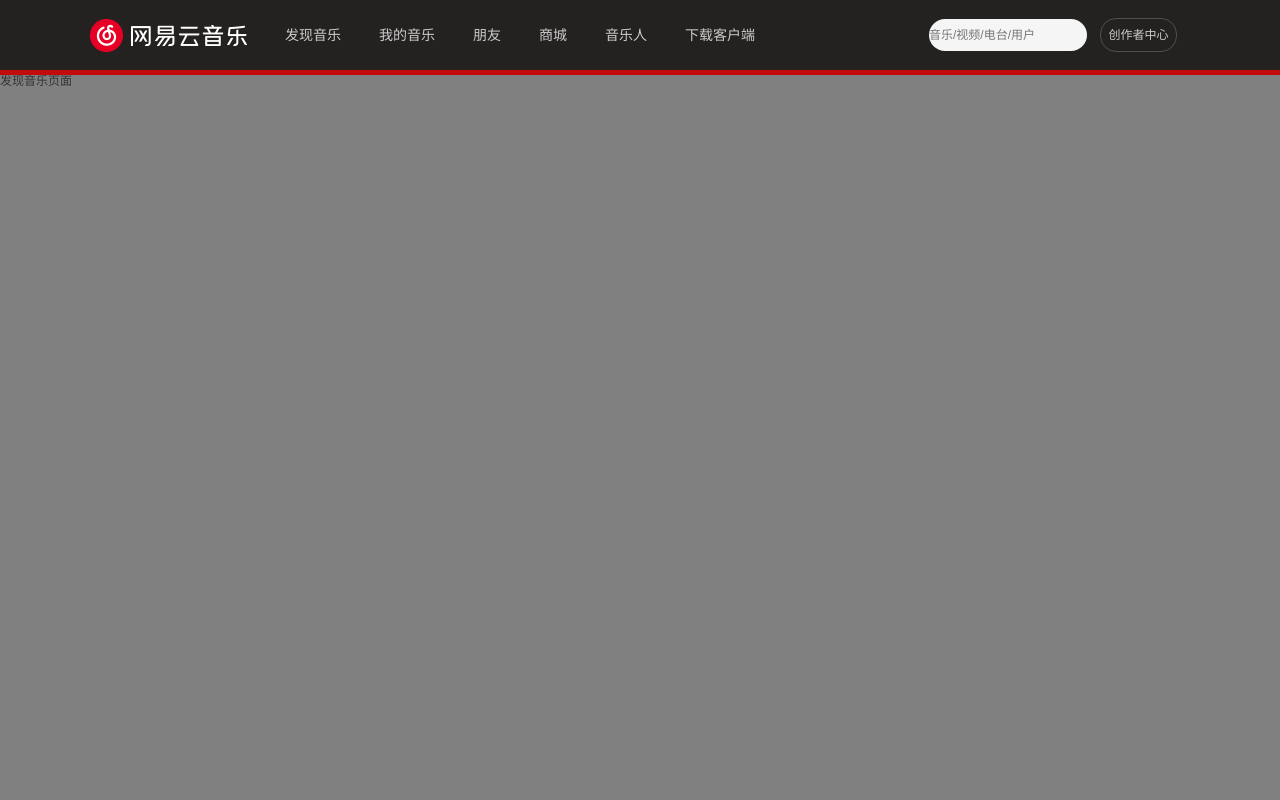
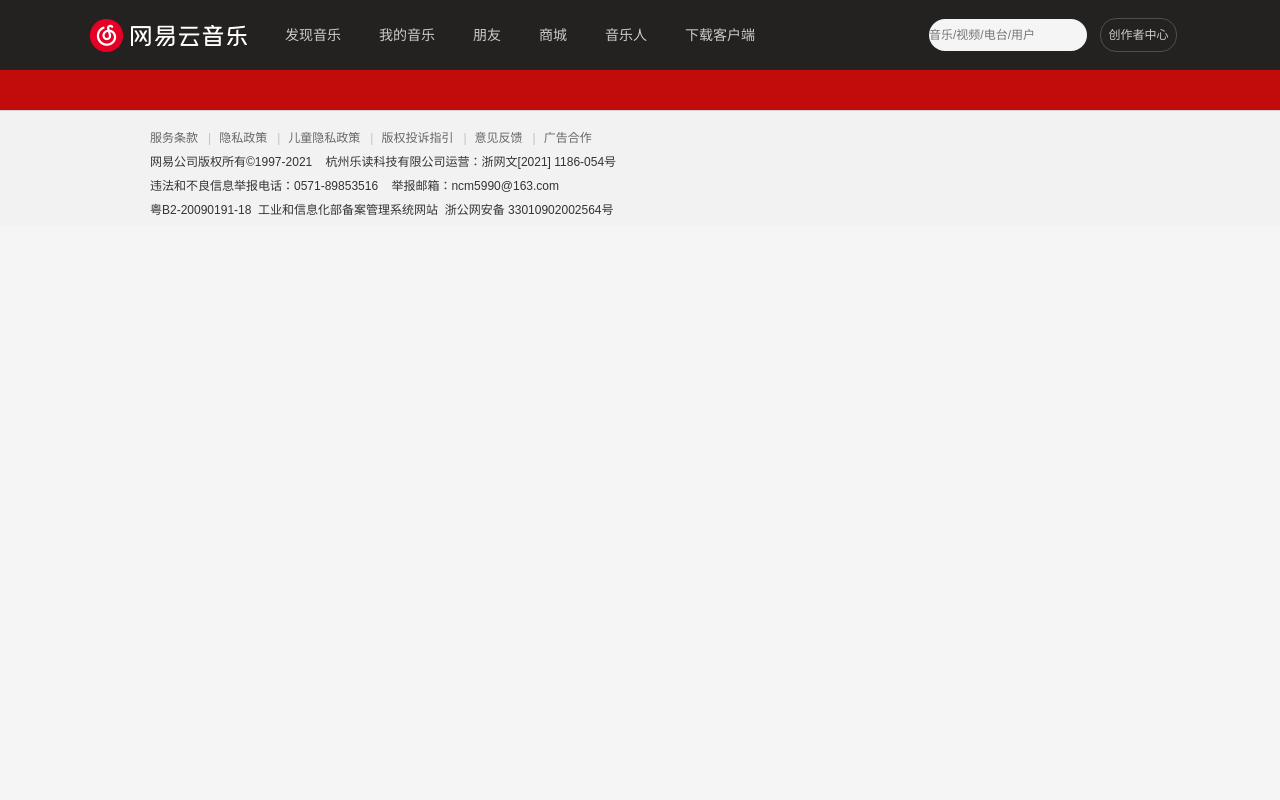
Before and after one commit to xia0hj/WebMusic-React, a React (Create React App) app: page /#/ in a window 1280 px wide. Shown: the top 800 px of the page. Built offline with nearby package versions, Linux system fonts and the light colour scheme.

Commit message:
调整项目结构

```diff
--- /dev/null
+++ b/src/assets/css/discover/navbar.module.css
@@ -0,0 +1,5 @@
+.navbarWrapper{
+  width: 100%;
+  background-color: #c20c0c;
+  height: 35px;
+}
--- a/src/index.js
+++ b/src/index.js
@@ -1,9 +1,8 @@
 import React from "react";
 import ReactDOM from "react-dom";
-import App from "./App.js";
+import App from "./pages/app/index";
 import "./assets/css/common.css";
 
-import reportWebVitals from './reportWebVitals';
 
 
 ReactDOM.render(
@@ -12,8 +11,3 @@ ReactDOM.render(
   </React.StrictMode>,
   document.getElementById('root')
 );
-
-// If you want to start measuring performance in your app, pass a function
-// to log results (for example: reportWebVitals(console.log))
-// or send to an analytics endpoint. Learn more: https://bit.ly/CRA-vitals
-reportWebVitals();
--- a/src/components/footer.js
+++ b/src/pages/app/footer.js
@@ -1,6 +1,6 @@
-import footerCSS from "../assets/css/footer.module.css";
+import footerCSS from "../../assets/css/footer.module.css";
 
-import { footerLinks } from "../common/common-data";
+import { footerLinks } from "../../common/common-data";
 
 export default function footer() {
   return (
--- a/src/components/header.js
+++ b/src/pages/app/header.js
@@ -1,8 +1,7 @@
-import "../assets/css/common.css";
-import headerCSS from "../assets/css/header.module.css";
 
+import headerCSS from "../../assets/css/header.module.css";
 
-import { headerSelectItems } from "../common/common-data.js";
+import { headerSelectItems } from "../../common/common-data"
 import { NavLink } from "react-router-dom";
 
 import { Input } from "antd";
--- a/src/App.js
+++ b/src/pages/app/index.js
@@ -1,10 +1,9 @@
 import { HashRouter, Switch, Route } from "react-router-dom";
-import Footer from "./components/footer";
-import Header from "./components/header";
+import Footer from "./footer.js";
+import Header from "./header.js";
 
-import Discover from "./pages/discover/discover";
-import My from "./pages/my/my";
-import Friend from "./pages/friend/friend";
+import Discover from "../discover/index"
+
 
 export default function App() {
     return (
@@ -13,8 +12,6 @@ export default function App() {
             <Switch>
                 <Route exact path='/' component={Discover}></Route>
                 <Route exact path='/discover' component={Discover}></Route>
-                <Route exact path='/my' component={My}></Route>
-                <Route exact path='/friend' component={Friend}></Route>
             </Switch>
             <Footer></Footer>
         </HashRouter>
--- a/src/pages/discover/discover.js
+++ /dev/null
@@ -1,6 +0,0 @@
-
-import "../../assets/css/test.css";
-
-export default function Discover(){
-    return <div className="test">发现音乐页面</div>;
-}
--- /dev/null
+++ b/src/pages/discover/index.js
@@ -0,0 +1,8 @@
+import NavBar from "./navbar";
+
+
+export default function discover(){
+  return (
+    <NavBar></NavBar>
+  )
+}
--- /dev/null
+++ b/src/pages/discover/navbar.js
@@ -0,0 +1,9 @@
+import navbarCSS from "../../assets/css/discover/navbar.module.css";
+
+export default function NavBar(){
+  return (
+    <div className={navbarCSS.navbarWrapper}>
+
+    </div>
+  );
+}
--- a/src/pages/friend/friend.js
+++ /dev/null
@@ -1,3 +0,0 @@
-export default function Friend(){
-    return <div>朋友页面</div>;
-}
--- a/src/pages/my/my.js
+++ /dev/null
@@ -1,3 +0,0 @@
-export default function My(){
-    return <div>我的音乐页面</div>;
-}
--- a/src/reportWebVitals.js
+++ /dev/null
@@ -1,13 +0,0 @@
-const reportWebVitals = onPerfEntry => {
-  if (onPerfEntry && onPerfEntry instanceof Function) {
-    import('web-vitals').then(({ getCLS, getFID, getFCP, getLCP, getTTFB }) => {
-      getCLS(onPerfEntry);
-      getFID(onPerfEntry);
-      getFCP(onPerfEntry);
-      getLCP(onPerfEntry);
-      getTTFB(onPerfEntry);
-    });
-  }
-};
-
-export default reportWebVitals;
```
